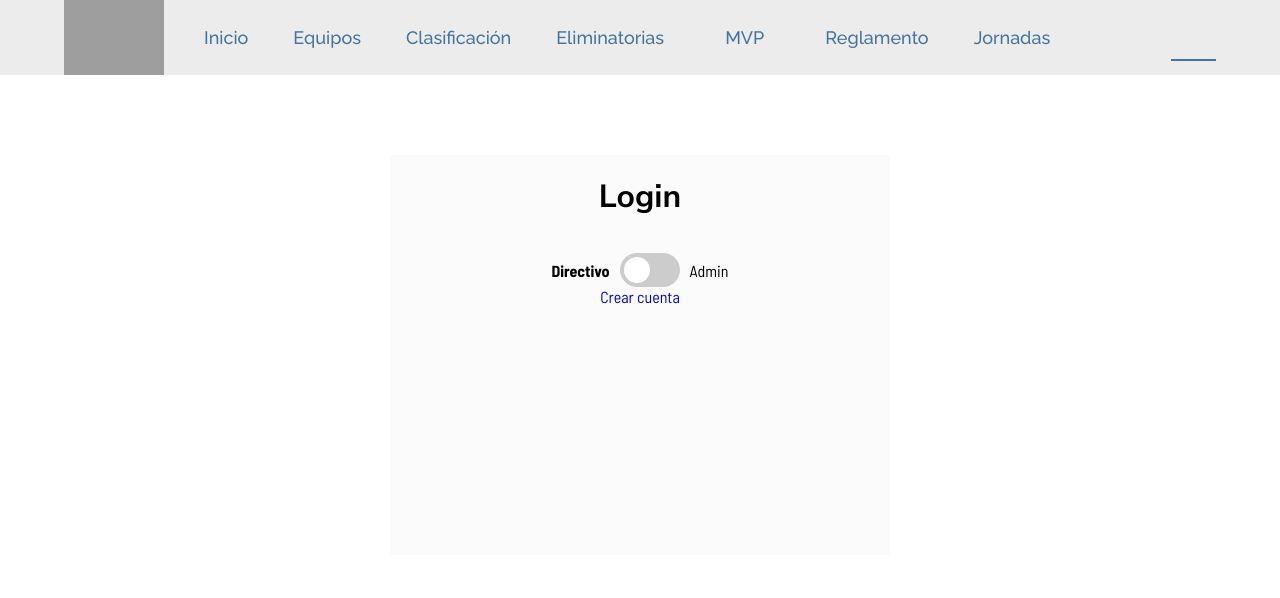
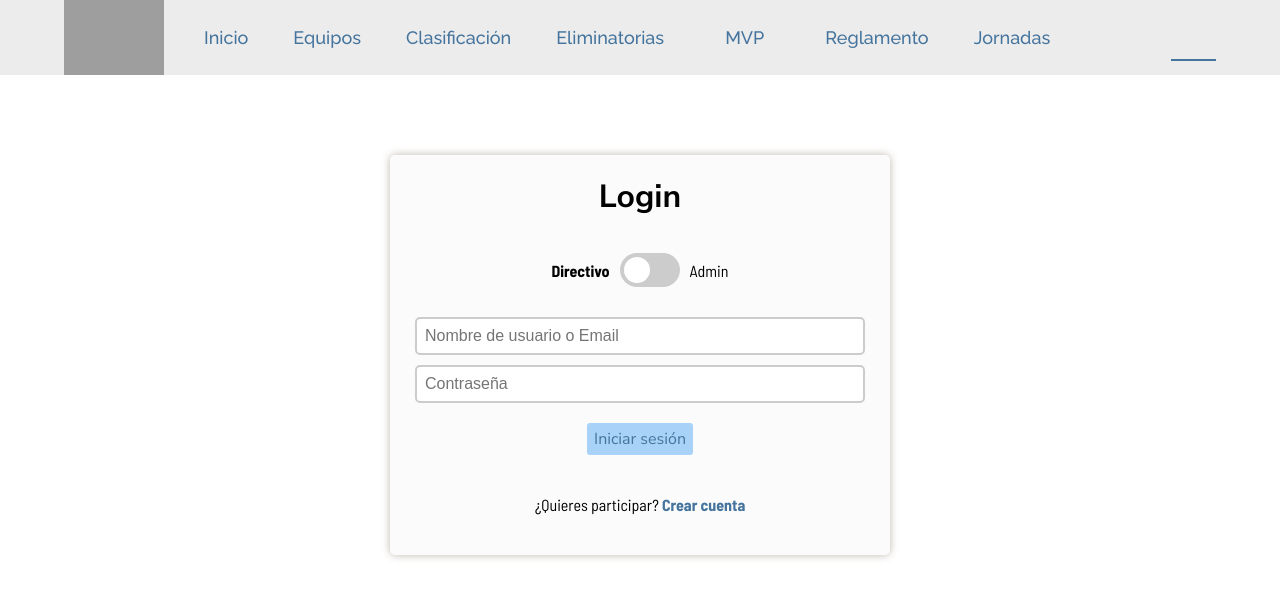
Before and after one commit to FabricioNarvaez/soccerFront, a Vue app: page /login in a window 1280 px wide. Shown: the top 598 px of the page. Built offline with nearby package versions, Linux system fonts and the light colour scheme; grey boxes are pictures that could not be loaded; some icons are missing.

Commit message:
[FRONT-44] Add login button

```diff
--- a/src/assets/base.css
+++ b/src/assets/base.css
@@ -5,6 +5,7 @@
     --bodyFont: "Barlow Semi Condensed", sans-serif;
     --darkBluePalette: #44749d;
     --lightBluePalette: #c6d4e1;
+    --lightBlue2Palette: #a9d2f8;
     --white: #fff;
     --lightBrownPalette: #ebe7e0;
     --darkBrownPalette: #bdb8ad;
--- a/src/assets/css/loginRegister/loginRegister.css
+++ b/src/assets/css/loginRegister/loginRegister.css
@@ -1,21 +1,23 @@
 .loginRegisterContainer{
-    background-color: rgba(var(--greyPaletteRGBA), 0.2);
     width: 100%;
     height: 100%;
     min-height: 400px;
     max-width: 500px;
     margin: 80px auto;
     text-align: center;
+    background-color: rgba(var(--greyPaletteRGBA), 0.2);
+    border-radius: 5px;
+    box-shadow: 0px 0px 8px var(--darkBrownPalette) ;
 }
 
-.switch-container {
+.switchContainer {
     display: flex;
     align-items: center;
     justify-content: center;
     padding-top: 35px;
 }
 
-.switch-container span {
+.switchContainer span {
     padding-right: 10px;
     padding-left: 10px;
 }
@@ -61,11 +63,7 @@
 }
 
 input:checked + .slider {
-    background-color: #2196f3;
-}
-
-input:focus + .slider {
-    box-shadow: 0 0 1px #2196f3;
+    background-color: var(--lightBlue2Palette);
 }
 
 input:checked + .slider:before {
@@ -73,3 +71,24 @@ input:checked + .slider:before {
     -ms-transform: translateX(26px);
     transform: translateX(26px);
 }
+
+.formGroup {
+    width: 90%;
+    margin: 30px auto;
+    display: flex;
+    flex-direction: column;
+    gap: 10px;
+}
+
+.formField {
+    padding: 0.5rem;
+    font-size: 1rem;
+    border: 2px solid #ccc;
+    border-radius: 5px;
+    transition: border-color 0.3s;
+}
+
+.formField:focus {
+    outline: none;
+    border-color: var(--darkBluePalette);
+}
--- a/src/assets/main.css
+++ b/src/assets/main.css
@@ -13,6 +13,18 @@ a {
     text-decoration: none;
 }
 
+button{
+    color: var(--darkBluePalette);
+    background-color: var(--lightBlue2Palette);
+    border: none;
+    border-radius: 3px;
+    font-family: var(--subtitleFont);
+    font-size: 16px;
+    padding: 5px 7px;
+    width: fit-content;
+    margin: 10px auto;
+}
+
 .subtitle {
     font-family: var(--subtitleFont);
     padding-top: 20px;
@@ -21,3 +33,7 @@ a {
 .boldText{
     font-weight: bold;
 }
+
+.colorDarkBluePalette{
+    color: var(--darkBluePalette);
+}
--- a/src/views/LoginRegisterView.vue
+++ b/src/views/LoginRegisterView.vue
@@ -1,7 +1,7 @@
 <template>
     <div class="loginRegisterContainer">
         <h1 class="subtitle">{{ title }}</h1>
-        <div class="switch-container">
+        <div class="switchContainer">
             <span :class="{ boldText : !selectedOption}">Directivo</span>
             <label class="switch">
                 <input type="checkbox" v-model="selectedOption" />
@@ -9,7 +9,12 @@
             </label>
             <span :class="{ boldText : selectedOption}">Admin</span>
         </div>
-        <RouterLink to="/registrar" v-if="hideRegister">Crear cuenta</RouterLink>
+        <div class="formGroup">
+            <input type="input" class="formField" placeholder="Nombre de usuario o Email" name="name" id='name' required />
+            <input type="password" class="formField" placeholder="Contraseña" name="password" id='password' required />
+            <button @click="login">Iniciar sesión</button>
+        </div>
+        <p>¿Quieres participar? <RouterLink class="colorDarkBluePalette boldText" to="/registrar" v-if="hideRegister">Crear cuenta</RouterLink></p>
     </div>
 </template>
 
@@ -18,6 +23,12 @@
     import { useRoute } from "vue-router";
 
     export default {
+        data() {
+            return {
+                username: '',
+                password: ''
+            };
+        },
         setup() {
             const selectedOption = ref(false);
             const route = useRoute();
@@ -33,6 +44,32 @@
 
             return { selectedOption, title, hideRegister };
         },
+        methods: {
+            async login() {
+                try {
+                    const response = await fetch('URL_DEL_ENDPOINT_DE_LOGIN', {
+                        method: 'POST',
+                        headers: {
+                            'Content-Type': 'application/json'
+                        },
+                        body: JSON.stringify({
+                            username: this.username,
+                            password: this.password
+                        })
+                    });
+
+                    const data = await response.json();
+
+                    if (response.ok) {
+                        console.log('Inicio de sesión exitoso');
+                    } else {
+                        console.error('Error al iniciar sesión:', data.message);
+                    }
+                } catch (error) {
+                    console.error('Error de red:', error);
+                }
+            }
+        }
     };
 </script>
 
```
